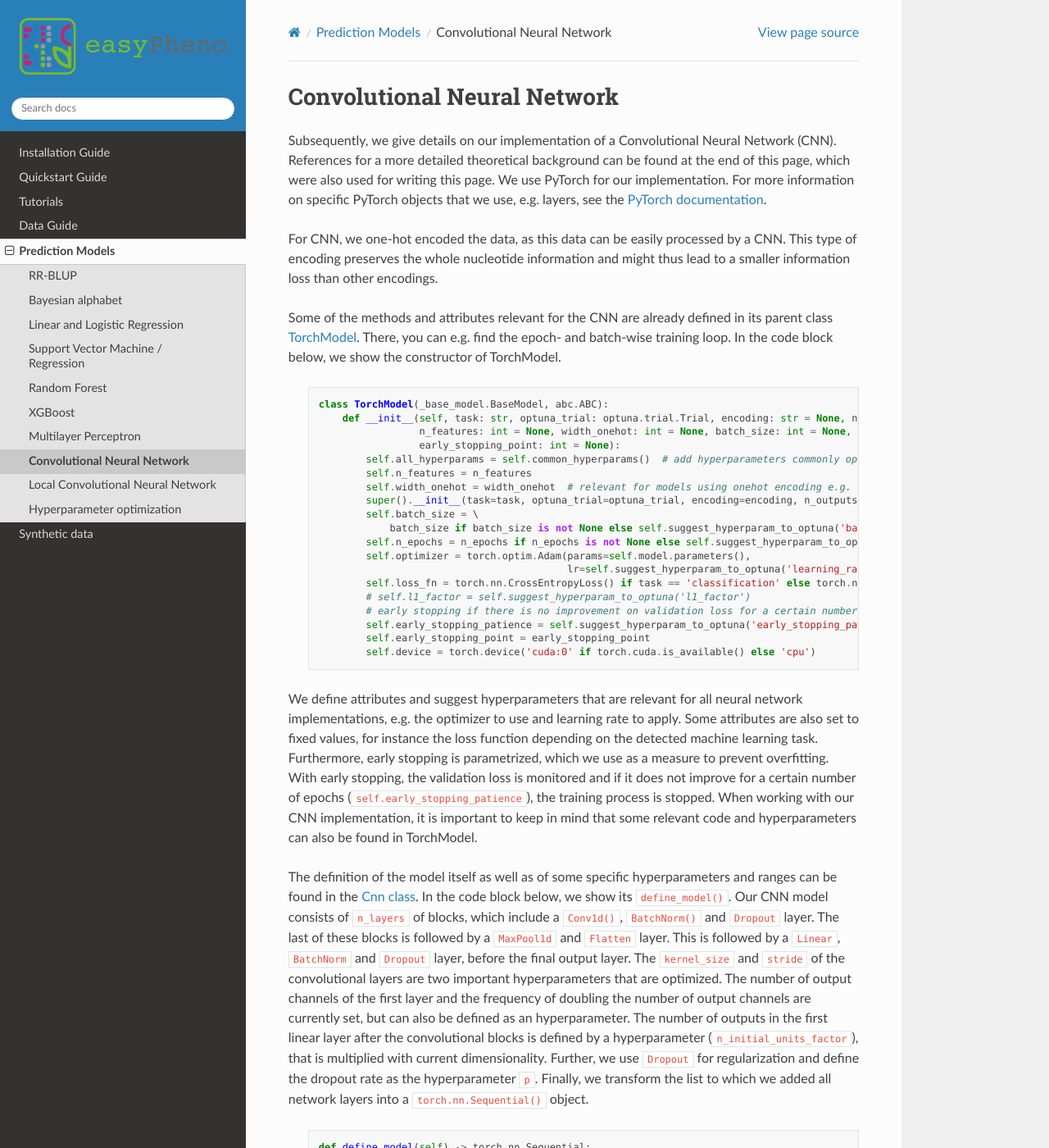
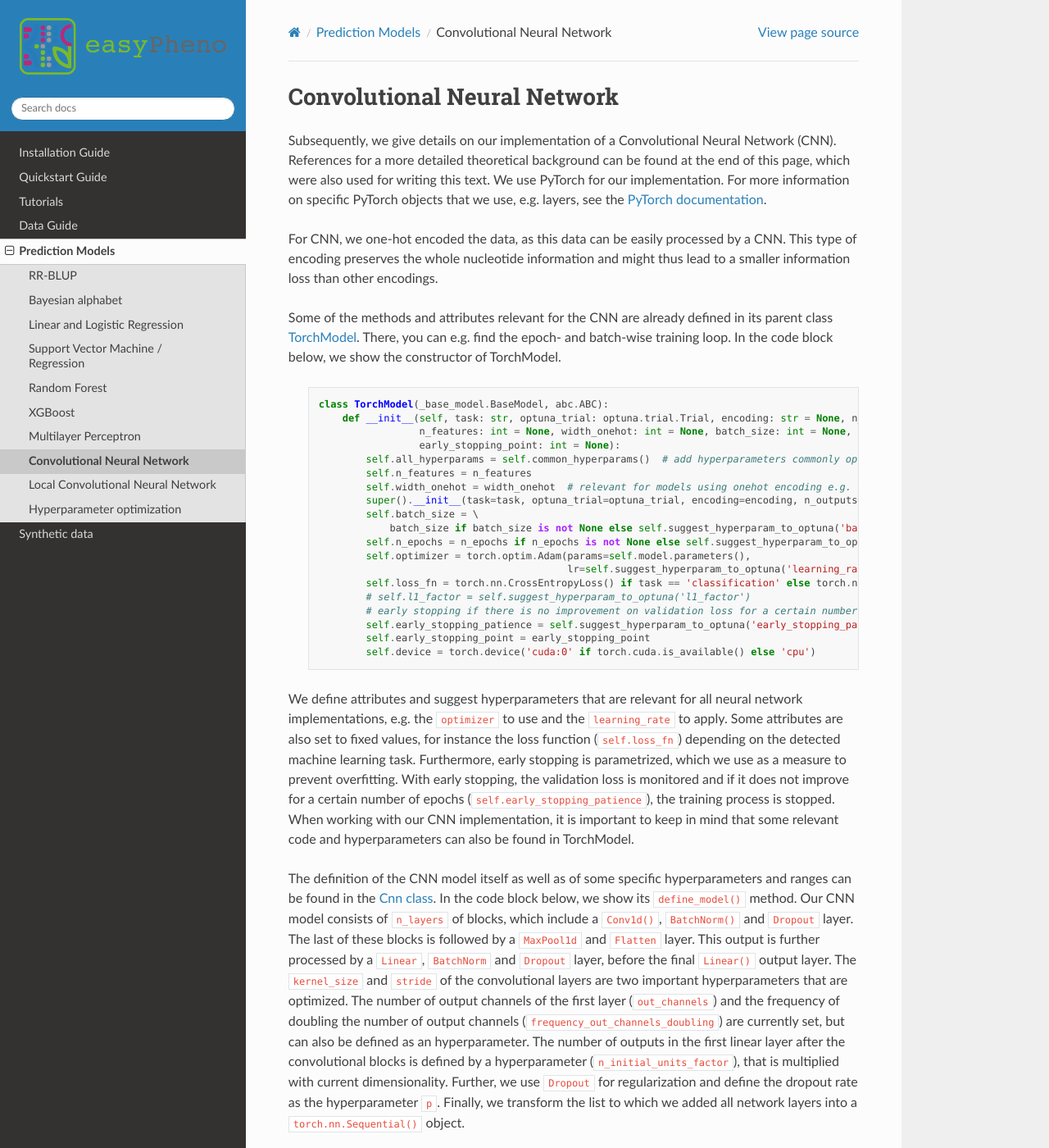
Before and after one commit to grimmlab/easyPheno, a Sphinx documentation site: the page built from docs/source/models/cnn.rst, in a window 1280 px wide and 1400 px high. Shown: the whole window at 82% size. Built offline with Sphinx 7.4.7 and the Read the Docs theme 2.0.0, drawn with Linux system fonts in a browser that asks for light colours; pages that are not in the unit, such as notebooks, are missing from menus.

Commit message:
Update cnn.rst

```diff
--- a/docs/source/models/cnn.rst
+++ b/docs/source/models/cnn.rst
@@ -1,7 +1,7 @@
 Convolutional Neural Network
 =============================================
 Subsequently, we give details on our implementation of a Convolutional Neural Network (CNN).
-References for a more detailed theoretical background can be found at the end of this page, which were also used for writing this page.
+References for a more detailed theoretical background can be found at the end of this page, which were also used for writing this text.
 We use PyTorch for our implementation. For more information on specific PyTorch objects that we use,
 e.g. layers, see the `PyTorch documentation <https://pytorch.org/docs/stable/index.html>`_.
 
@@ -34,20 +34,20 @@ There, you can e.g. find the epoch- and batch-wise training loop. In the code bl
                 self.device = torch.device('cuda:0' if torch.cuda.is_available() else 'cpu')
 
 We define attributes and suggest hyperparameters that are relevant for all neural network implementations,
-e.g. the optimizer to use and learning rate to apply.
-Some attributes are also set to fixed values, for instance the loss function depending on the detected machine learning task.
+e.g. the ``optimizer`` to use and the ``learning_rate`` to apply.
+Some attributes are also set to fixed values, for instance the loss function (``self.loss_fn``) depending on the detected machine learning task.
 Furthermore, early stopping is parametrized, which we use as a measure to prevent overfitting. With early stopping,
 the validation loss is monitored and if it does not improve for a certain number of epochs (``self.early_stopping_patience``),
 the training process is stopped. When working with our CNN implementation, it is important to keep in mind
 that some relevant code and hyperparameters can also be found in TorchModel.
 
-The definition of the model itself as well as of some specific hyperparameters and ranges can be found in the `Cnn class <https://github.com/grimmlab/easyPheno/blob/main/easypheno/model/cnn.py>`_.
-In the code block below, we show its ``define_model()``. Our CNN model consists of ``n_layers`` of blocks, which
+The definition of the CNN model itself as well as of some specific hyperparameters and ranges can be found in the `Cnn class <https://github.com/grimmlab/easyPheno/blob/main/easypheno/model/cnn.py>`_.
+In the code block below, we show its ``define_model()`` method. Our CNN model consists of ``n_layers`` of blocks, which
 include a ``Conv1d()``, ``BatchNorm()`` and ``Dropout`` layer.
 The last of these blocks is followed by a ``MaxPool1d`` and ``Flatten`` layer.
-This is followed by a ``Linear``, ``BatchNorm`` and ``Dropout`` layer, before the final output layer.
+This output is further processed by a ``Linear``, ``BatchNorm`` and ``Dropout`` layer, before the final  ``Linear()`` output layer.
 The ``kernel_size`` and ``stride`` of the convolutional layers are two important hyperparameters that are optimized.
-The number of output channels of the first layer and the frequency of doubling the number of output channels are currently
+The number of output channels of the first layer (``out_channels``) and the frequency of doubling the number of output channels (``frequency_out_channels_doubling``) are currently
 set, but can also be defined as an hyperparameter.
 The number of outputs in the first linear layer after the convolutional blocks is defined by a hyperparameter (``n_initial_units_factor``),
 that is multiplied with current dimensionality.
```
